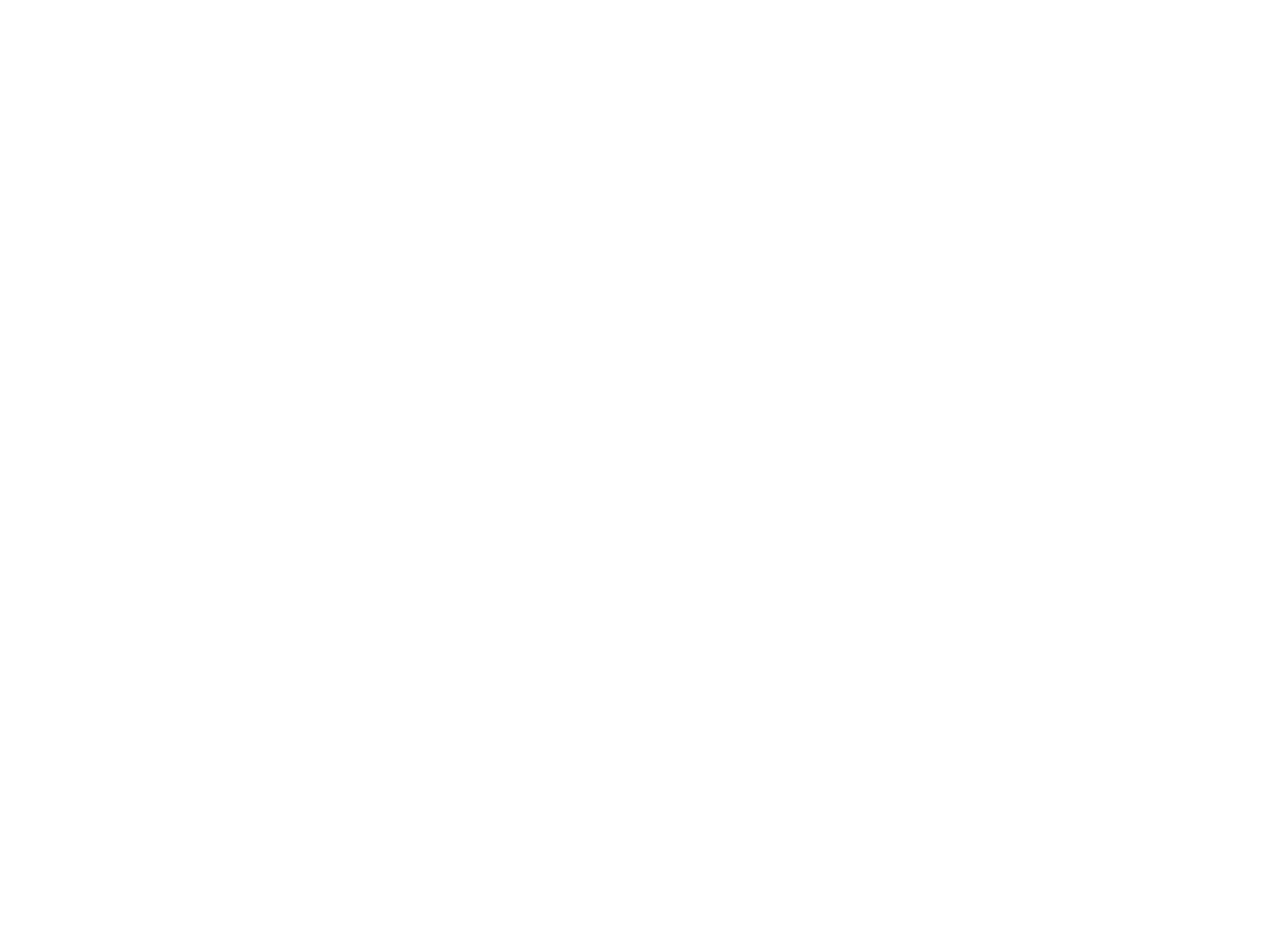
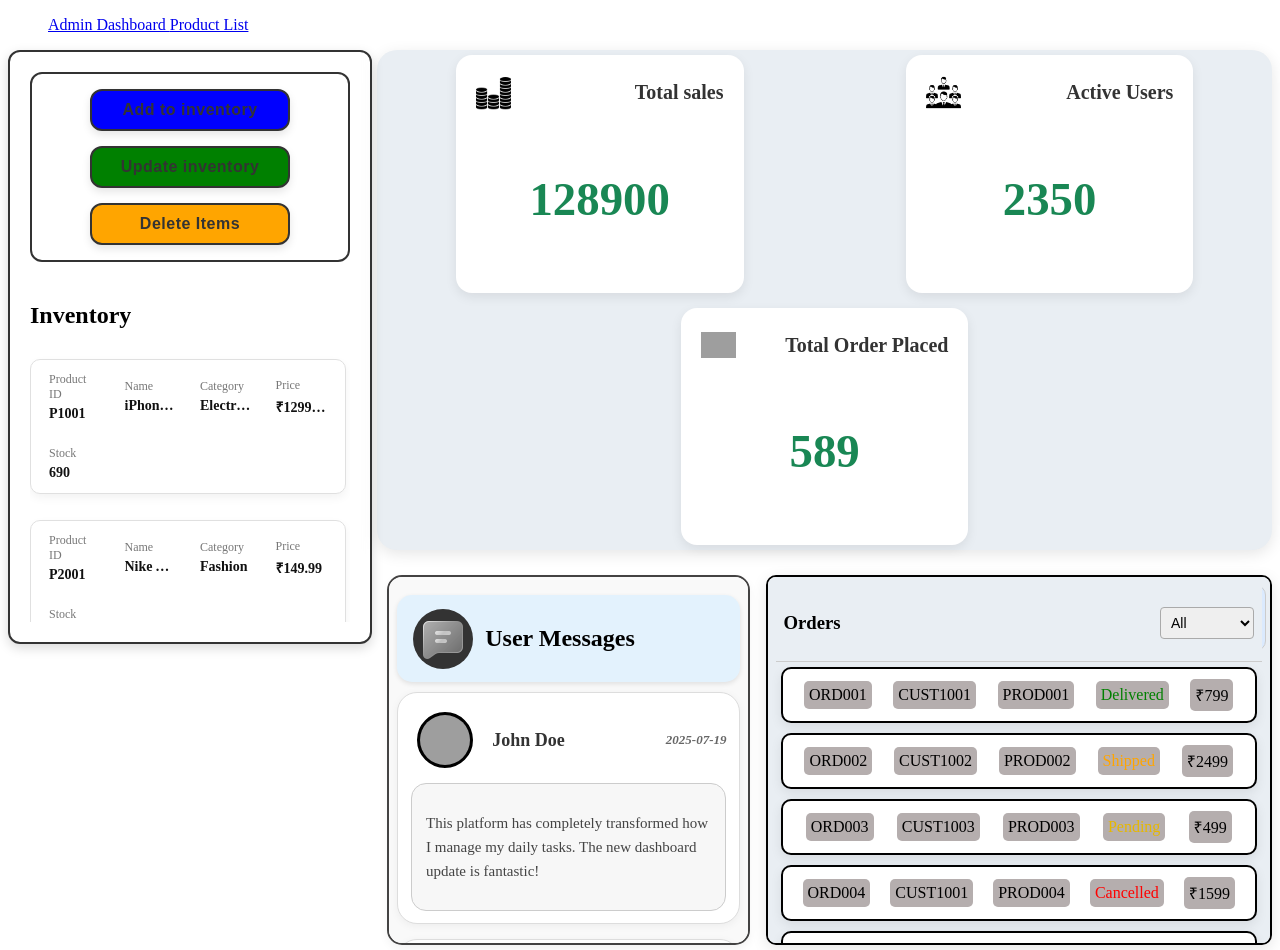
Before and after one commit to Anni-123-arc/Cognizant-intenship-project, an Angular app in the folder frontend/: page /admin in a window 1280 px wide. Before the commit this address led to /. Shown: the top 950 px of the page. Before the commit the page ends 800 px from the top, so only its background shows below. Built offline with nearby package versions, Linux system fonts and the light colour scheme; grey boxes are pictures that could not be loaded.

Commit message:
made some temperory changes

```diff
--- a/frontend/src/app/app.html
+++ b/frontend/src/app/app.html
@@ -1,4 +1,8 @@
 
 <!--<app-admin-dashboard></app-admin-dashboard>-->
+<ul>
+        <a routerLink="/admin">Admin Dashboard  </a>
+        <a routerLink="/products">Product List</a>
+</ul>
 
 <router-outlet></router-outlet>
--- a/frontend/src/app/app.routes.ts
+++ b/frontend/src/app/app.routes.ts
@@ -2,10 +2,12 @@
 import { RouterModule, Routes, provideRouter } from '@angular/router';
 import { ProductListComponent } from './modules/products/product-list/product-list.component';
 import { ProductDetailComponent } from './modules/products/product-detail/product-detail.component';
+import { AdminDashboard } from './modules/admin/admin-dashboard/admin-dashboard';
 //import { HttpClientModule } from '@angular/common/http';
 
 export const routes: Routes = [
-  { path: '', redirectTo: 'products', pathMatch: 'full' },
+  // { path: '', redirectTo: 'products', pathMatch: 'full' },
   { path: 'products', component: ProductListComponent },
   { path: 'products/:id', component: ProductDetailComponent },
+  { path: 'admin', component: AdminDashboard },
 ];
--- a/frontend/src/app/app.ts
+++ b/frontend/src/app/app.ts
@@ -1,10 +1,12 @@
 import { Component } from '@angular/core';
 import { RouterOutlet } from '@angular/router';
+import { RouterModule } from '@angular/router';
+// import { AdminDashboard } from './modules/admin/admin-dashboard/admin-dashboard';
 
 @Component({
   selector: 'app-root',
   standalone: true,
-  imports: [RouterOutlet],
+  imports: [RouterOutlet ,RouterModule],
   //imports: [RouterModule.forRoot(routes)],
   templateUrl: './app.html',
   styleUrl: './app.css'
--- a/frontend/src/app/modules/admin/admin-dashboard/admin-dashboard.html
+++ b/frontend/src/app/modules/admin/admin-dashboard/admin-dashboard.html
@@ -1,7 +1,7 @@
 <section id="dashboard">
-  <div id="placeholder-nav">
+  <!-- <div id="placeholder-nav">
     <app-admin-nav></app-admin-nav>
-  </div>
+  </div> -->
   <app-admin-sidebar> </app-admin-sidebar>
   <app-admin-sales-stats></app-admin-sales-stats>
   <div id="order-review-container">
--- a/frontend/src/app/modules/admin/admin-dashboard/admin-dashboard.ts
+++ b/frontend/src/app/modules/admin/admin-dashboard/admin-dashboard.ts
@@ -1,5 +1,5 @@
 import { Component } from '@angular/core';
-import { AdminNav } from './admin-nav/admin-nav';
+// import { AdminNav } from './admin-nav/admin-nav';
 import { AdminSidebar } from './admin-sidebar/admin-sidebar';
 import { AdminSalesStats } from './admin-sales-stats/admin-sales-stats';
 import { AdminOrderManagement } from './admin-order-management/admin-order-management';
@@ -7,7 +7,7 @@
 
 @Component({
   selector: 'app-admin-dashboard',
-  imports: [AdminNav , AdminSidebar , AdminSalesStats , AdminOrderManagement , AdminUserReviews],
+  imports: [AdminSidebar , AdminSalesStats , AdminOrderManagement , AdminUserReviews],
   templateUrl: './admin-dashboard.html',
   styleUrl: './admin-dashboard.css'
 })
--- a/frontend/src/app/modules/admin/admin-dashboard/admin-order-management/admin-order-management.css
+++ b/frontend/src/app/modules/admin/admin-dashboard/admin-order-management/admin-order-management.css
@@ -11,6 +11,8 @@
   display: flex;
   flex-direction: column;
 }
+
+
 
 #heading {
   position: sticky;
@@ -42,6 +44,7 @@
   border-radius: 10px;
   margin-bottom: 8px;
   border: 1px solid #ccc;
+  position:fixed
 }
 
 .field {
@@ -49,3 +52,10 @@
   text-align: center;
   padding: 4px;
 }
+
+
+.hide {
+  opacity: 0;
+  pointer-events: none;
+  transition: opacity 0.3s ease;
+}
--- a/frontend/src/app/modules/admin/admin-dashboard/admin-order-management/admin-order-management.html
+++ b/frontend/src/app/modules/admin/admin-dashboard/admin-order-management/admin-order-management.html
@@ -1,5 +1,5 @@
-<div id="main-order-container">
-  <div id="heading">
+<div id="main-order-container" (scroll)="onScroll($event)">
+  <div id="heading" [class.hide]="hideHeading">
     <h3>Orders</h3>
     <div id="filter-btn">
       <select name="order-filter" id="order-filter" [(ngModel)]="selectedFilter" (change)="filterOrders()">
@@ -11,7 +11,7 @@
     </div>
   </div>
 
-  <div class="order-header">
+  <div class="order-header" >
     <div class="field">Order ID</div>
     <div class="field">Customer ID</div>
     <div class="field">Product ID</div>
--- a/frontend/src/app/modules/admin/admin-dashboard/admin-order-management/admin-order-management.ts
+++ b/frontend/src/app/modules/admin/admin-dashboard/admin-order-management/admin-order-management.ts
@@ -12,6 +12,9 @@
   orderList: any[] = []
   selectedFilter: string = ''
   allOrders: any[] = [];
+  hideHeading = false;
+  private lastScrollTop = 0;
+
   constructor(private orderManagement: OrderManagement) {
     this.allOrders = this.orderManagement.getOrders();
     this.orderList = [...this.allOrders]; // clone
@@ -27,5 +30,11 @@
     }
   }
 
+  onScroll(event: Event) {
+    const container = event.target as HTMLElement;
+    const scrollTop = container.scrollTop;
 
+    this.hideHeading = scrollTop > this.lastScrollTop;
+    this.lastScrollTop = scrollTop <= 0 ? 0 : scrollTop;
+  }
 }
--- a/frontend/src/app/modules/admin/admin-dashboard/admin-user-reviews/admin-user-reviews.css
+++ b/frontend/src/app/modules/admin/admin-dashboard/admin-user-reviews/admin-user-reviews.css
@@ -9,6 +9,8 @@
   padding: 8px;
   box-shadow: 0 4px 10px rgba(0, 0, 0, 0.05);
 }
+
+
 
 #heading {
   display: flex;
@@ -24,6 +26,13 @@
   box-shadow: 0 2px 5px rgba(0, 0, 0, 0.1);
 }
 
+.hide {
+  opacity: 0;
+  pointer-events: none;
+  transition: opacity 0.3s ease;
+}
+
+
 #heading > #message-icon {
   background-color: #333;
   border-radius: 50%;
--- a/frontend/src/app/modules/admin/admin-dashboard/admin-user-reviews/admin-user-reviews.html
+++ b/frontend/src/app/modules/admin/admin-dashboard/admin-user-reviews/admin-user-reviews.html
@@ -1,5 +1,5 @@
-<div id="main-message-container">
-    <div id="heading">
+<div id="main-message-container" (scroll)="onScroll($event)">
+    <div id="heading" [class.hide]="hideHeading">
         <div id="message-icon">
             <img src="../../../../../assets/AdminAssets/icons8-message-48.png" alt="message-icon">
         </div>
--- a/frontend/src/app/modules/admin/admin-dashboard/admin-user-reviews/admin-user-reviews.ts
+++ b/frontend/src/app/modules/admin/admin-dashboard/admin-user-reviews/admin-user-reviews.ts
@@ -10,8 +10,19 @@
   styleUrl: './admin-user-reviews.css'
 })
 export class AdminUserReviews {
-      messages: any[] = [];
-      constructor(private userMessagesService: UserMessagesService) {
-          this.messages = this.userMessagesService.getCustomerMessages();
-      }
+  messages: any[] = [];
+  hideHeading = false;
+  private lastScrollTop = 0;
+
+  constructor(private userMessagesService: UserMessagesService) {
+    this.messages = this.userMessagesService.getCustomerMessages();
+  }
+
+  onScroll(event: Event) {
+    const container = event.target as HTMLElement;
+    const scrollTop = container.scrollTop;
+
+    this.hideHeading = scrollTop > this.lastScrollTop;
+    // this.lastScrollTop = scrollTop <= 0 ? 0 : scrollTop;
+  }
 }
```
